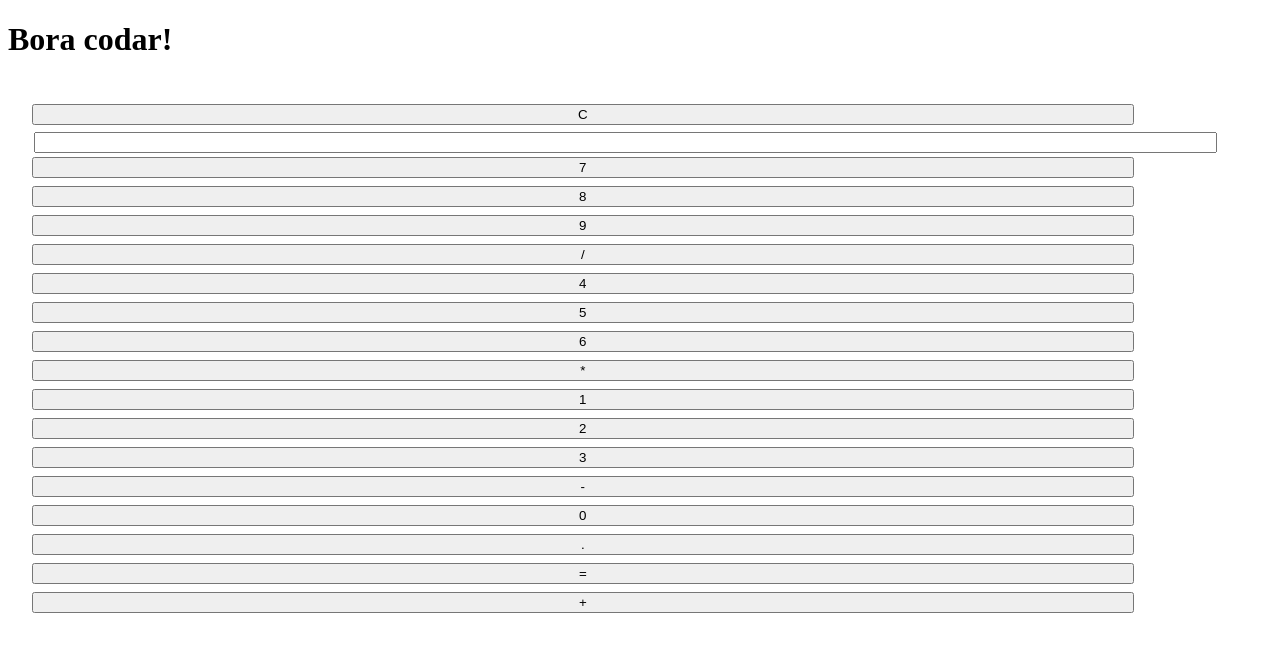
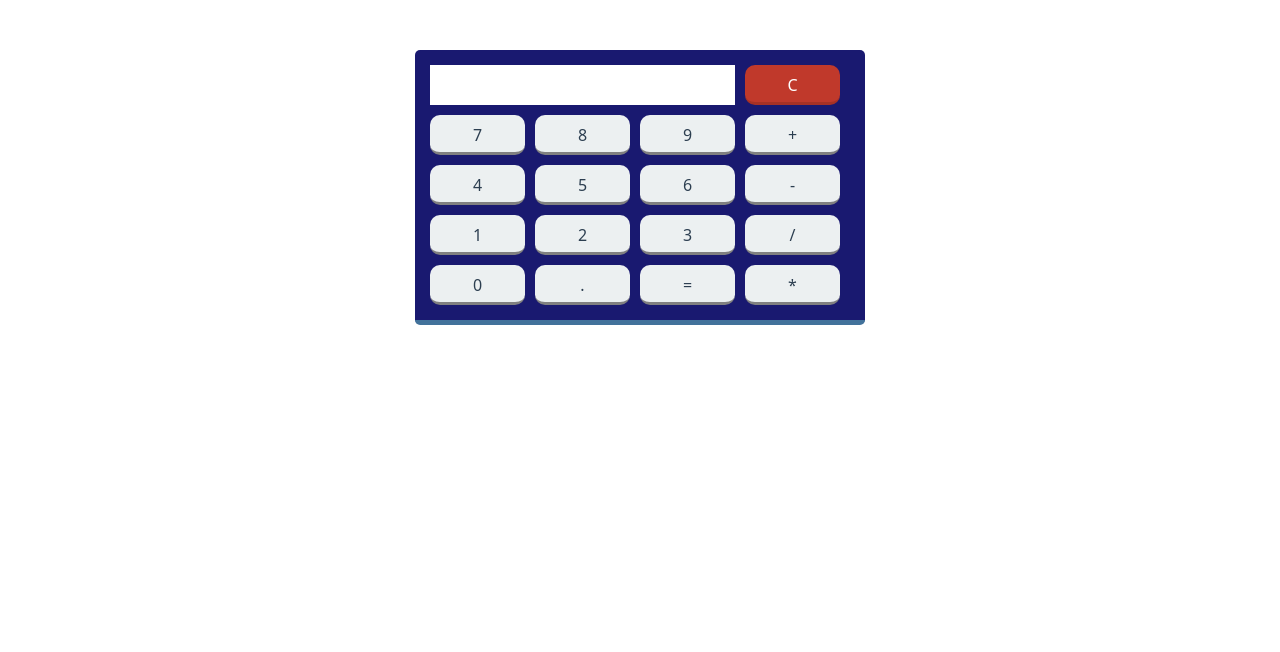
Before and after one commit to femelo22/angular-calculadora, an Angular app: page / in a window 1280 px wide. Shown: the top 652 px of the page. Built offline with nearby package versions, Linux system fonts and the light colour scheme.

Commit message:
Alterando template da calculadora
Colocando outro template na calculadora

```diff
--- a/angular.json
+++ b/angular.json
@@ -27,7 +27,8 @@
               "src/assets"
             ],
             "styles": [
-              "src/styles.css"
+              "src/styles.css",
+              "node_modules/bootstrap/dist/css/bootstrap.min.css"
             ],
             "scripts": []
           },
--- a/package.json
+++ b/package.json
@@ -18,6 +18,7 @@
     "@angular/platform-browser": "~13.1.0",
     "@angular/platform-browser-dynamic": "~13.1.0",
     "@angular/router": "~13.1.0",
+    "bootstrap": "^5.1.3",
     "rxjs": "~7.4.0",
     "tslib": "^2.3.0",
     "zone.js": "~0.11.4"
--- a/src/app/app.component.html
+++ b/src/app/app.component.html
@@ -1,5 +1 @@
-<h1>
-  {{title}}
-</h1>
-
 <app-calculadora></app-calculadora>
--- a/src/app/calculadora/components/calculadora.component.css
+++ b/src/app/calculadora/components/calculadora.component.css
@@ -1,15 +1,56 @@
-.kz-btn {
-    width: 90%;
-    margin: 4px;
-}
-.kz-input-text {
-    margin-top: 3px;
-    width:96%;
-	margin-left:6px
-}
-.kz-pad-20 {
-	padding: 20px;
-}
-.col-xs-3, .col-xs-9 {
-	padding: 0px;
-}
+
+
+#calculator {
+    width: 450px;
+    height: 270px;;
+    margin: 50px auto 0 auto;
+    background-color: #191970;
+    padding: 10px 10px 260px 10px;
+    border-radius: 5px;
+    border-bottom: 5px solid #42729B;
+  }
+
+  .result {
+    width: 305px;
+    height: 40px;
+    float: left;
+    line-height: 40px;
+    background-color: #fff;
+    color: #000;
+    margin: 5px;
+  }
+
+  .result > p {
+    margin-left: 10px;
+  }
+
+  .clear, span {
+    height: 40px;
+    border-bottom: 3px solid grey;
+    border-radius: 10px;
+    text-align: center;
+    line-height: 40px;
+    cursor: pointer;
+    background-color: #ecf0f1;
+    color: #2c3e50;
+    margin: 5px;
+  }
+
+  .clear {
+    width: 95px;
+    float: left;
+    background-color: #c0392b;
+    color: #fff;
+      border-color: #A63125;
+  }
+
+
+
+  span {
+    float: left;
+    width: 95px;
+  }
+  span:hover{
+
+      background-color:#00BFFF;
+  }
--- a/src/app/calculadora/components/calculadora.component.html
+++ b/src/app/calculadora/components/calculadora.component.html
@@ -1,147 +1,26 @@
-<div class="container-fluid">
-    <form>
-      <div class="row">
-        <div class="col-xs-8 col-sm-6 col-md-4">
-          <div
-            class="text-center bg-primary img-rounded kz-pad-20">
-            <div class="row">
-              <div class="col-xs-3">
-                <button
-                  type="button"
-                  class="btn btn-danger kz-btn">C
-                </button>
-              </div>
-              <div class="col-xs-9">
-                <input
-                  type="text"
-                  class="form-control text-right kz-input-text"
-                  id="display"
-                  name="display"
-                  readonly>
-              </div>
-            </div>
-            <div class="row">
-              <div class="col-xs-3">
-                <button
-                  type="button"
-                  class="btn btn-default kz-btn"
-                  id="btn7">7
-                </button>
-              </div>
-              <div class="col-xs-3">
-                <button
-                  type="button"
-                  class="btn btn-default kz-btn"
-                  id="btn8">8
-                </button>
-              </div>
-              <div class="col-xs-3">
-                <button
-                  type="button"
-                  class="btn btn-default kz-btn"
-                  id="btn9">9
-                </button>
-              </div>
-              <div class="col-xs-3">
-                <button
-                  type="button"
-                  class="btn btn-warning kz-btn"
-                  id="btnDivisao">/
-                </button>
-              </div>
-            </div>
-            <div class="row">
-              <div class="col-xs-3">
-                <button
-                  type="button"
-                  class="btn btn-default kz-btn"
-                  id="btn4">4
-                </button>
-              </div>
-              <div class="col-xs-3">
-                <button
-                  type="button"
-                  class="btn btn-default kz-btn"
-                  id="btn5">5
-                </button>
-              </div>
-              <div class="col-xs-3">
-                <button
-                  type="button"
-                  class="btn btn-default kz-btn"
-                  id="btn6">6
-                </button>
-              </div>
-              <div class="col-xs-3">
-                <button
-                  type="button"
-                  class="btn btn-warning kz-btn"
-                  id="btnMIltiplicacao">*
-                </button>
-              </div>
-            </div>
-            <div class="row">
-              <div class="col-xs-3">
-                <button
-                  type="button"
-                  class="btn btn-default kz-btn"
-                  id="btn1">1
-                </button>
-              </div>
-              <div class="col-xs-3">
-                <button
-                  type="button"
-                  class="btn btn-default kz-btn"
-                  id="btn2">2
-                </button>
-              </div>
-              <div class="col-xs-3">
-                <button
-                  type="button"
-                  class="btn btn-default kz-btn"
-                  id="btn3">3
-                </button>
-              </div>
-              <div class="col-xs-3">
-                <button
-                  type="button"
-                  class="btn btn-warning kz-btn"
-                  id="btnSubtracao">-
-                </button>
-              </div>
-            </div>
-            <div class="row">
-              <div class="col-xs-3">
-                <button
-                  type="button"
-                  class="btn btn-default kz-btn"
-                  id="btn0">0
-                </button>
-              </div>
-              <div class="col-xs-3">
-                <button
-                  type="button"
-                  class="btn btn-default kz-btn"
-                  id="btnDecimal">.
-                </button>
-              </div>
-              <div class="col-xs-3">
-                <button
-                  type="button"
-                  class="btn btn-success kz-btn"
-                  id="btnCalcular">=
-                </button>
-              </div>
-              <div class="col-xs-3">
-                <button
-                  type="button"
-                  class="btn btn-warning kz-btn"
-                  id="btnSoma">+
-                </button>
-              </div>
-            </div>
-          </div>
-        </div>
-      </div>
-    </form>
-  </div>
+<div id="calculator">
+    <div class="result">
+        <p></p>
+    </div>
+    <div class="clear">C</div>
+
+    <span>7</span>
+    <span>8</span>
+    <span>9</span>
+    <span>+</span>
+
+    <span>4</span>
+    <span>5</span>
+    <span>6</span>
+    <span>-</span>
+
+    <span>1</span>
+    <span>2</span>
+    <span>3</span>
+    <span>/</span>
+
+    <span>0</span>
+    <span>.</span>
+    <span>=</span>
+    <span>*</span>
+</div>
```
Also changed, not shown: 1 other file (tests, documents, lock files or other folders).
